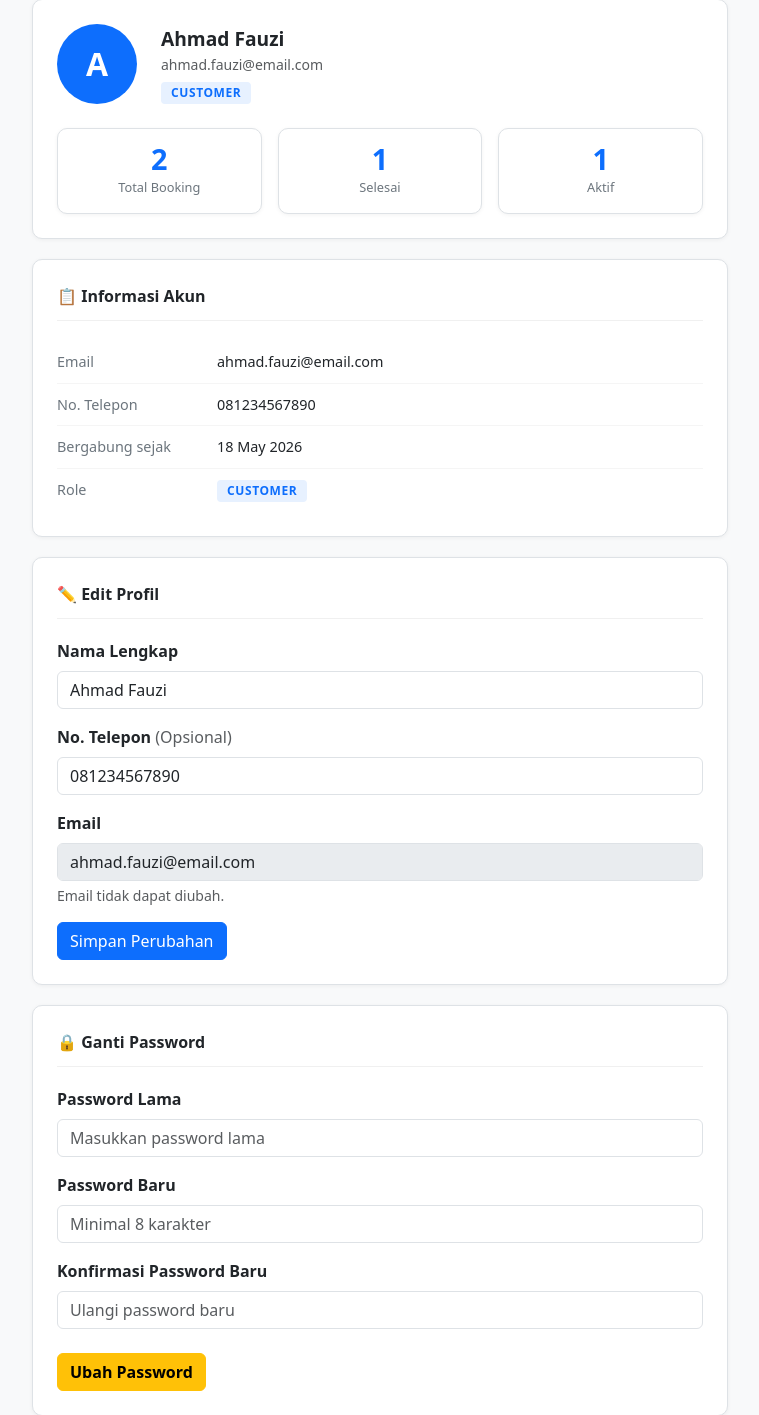
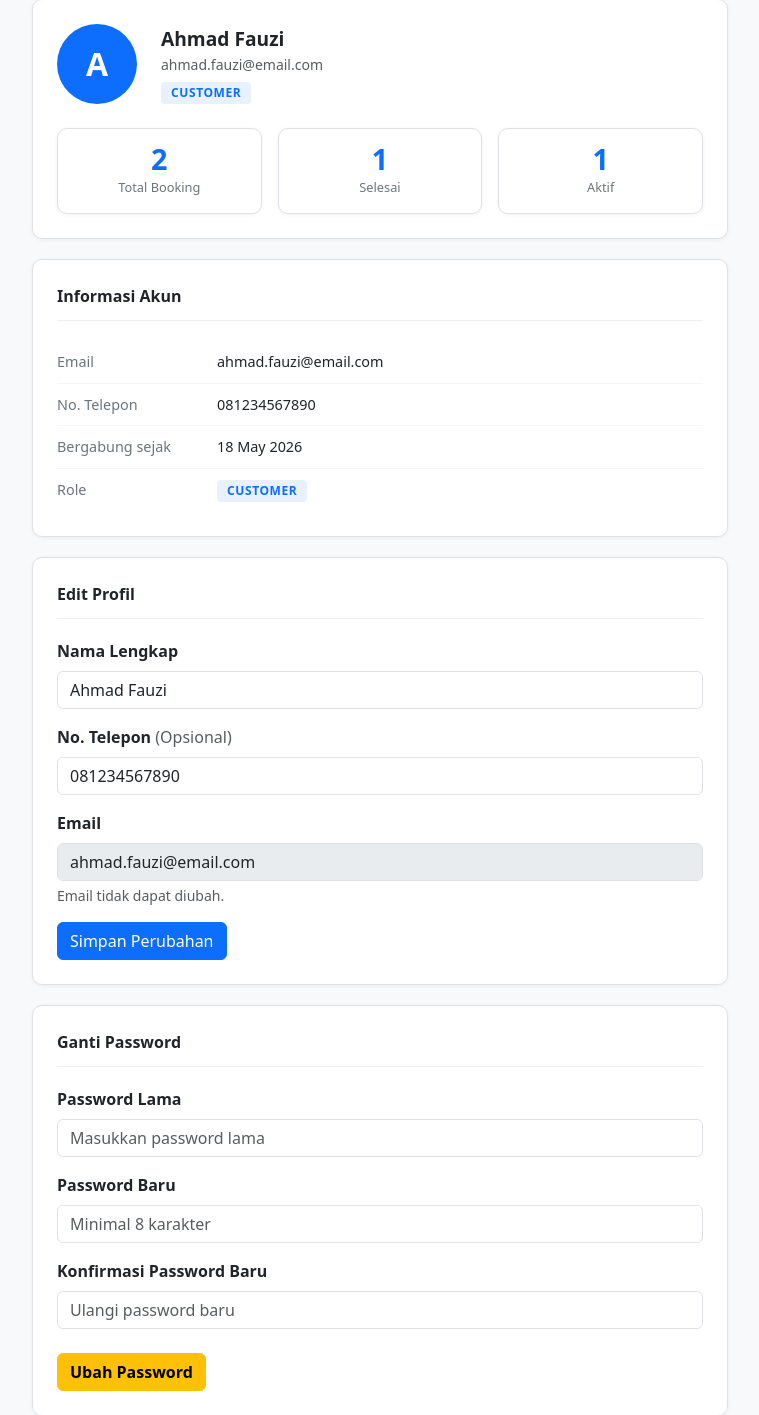
Before and after one commit to rasyaakbar77/MyField, a PHP site: page /customer/profile.php in a window 1280 px wide. Shown: the part 171-1586 px from the top of the page, without its empty margins (260-1019 px from the left). Run offline with PHP 8.4, Linux system fonts and the light colour scheme; a user stored in the database is signed in; data comes from the database, SQL or seed files in the repository.

Commit message:
vercel conf

```diff
--- a/customer/profile.php
+++ b/customer/profile.php
@@ -216,7 +216,7 @@ $stats = mysqli_fetch_assoc(mysqli_stmt_get_result($stmt4));
 
     <!-- Info akun (read-only) -->
     <div class="section-card">
-        <div class="section-title">📋 Informasi Akun</div>
+        <div class="section-title"> Informasi Akun</div>
         <div class="info-row">
             <div class="info-key">Email</div>
             <div class="info-val"><?= htmlspecialchars($user['email']) ?></div>
@@ -239,7 +239,7 @@ $stats = mysqli_fetch_assoc(mysqli_stmt_get_result($stmt4));
 
     <!-- Form edit profil -->
     <div class="section-card">
-        <div class="section-title">✏️ Edit Profil</div>
+        <div class="section-title"> Edit Profil</div>
 
         <?php if ($error_profil !== ''): ?>
         <div class="alert alert-danger py-2 small">⚠ <?= htmlspecialchars($error_profil) ?></div>
@@ -272,7 +272,7 @@ $stats = mysqli_fetch_assoc(mysqli_stmt_get_result($stmt4));
 
     <!-- Form ganti password -->
     <div class="section-card">
-        <div class="section-title">🔒 Ganti Password</div>
+        <div class="section-title"> Ganti Password</div>
 
         <?php if ($error_password !== ''): ?>
         <div class="alert alert-danger py-2 small">⚠ <?= htmlspecialchars($error_password) ?></div>
```
Also changed, not shown: vercel.json (added).
